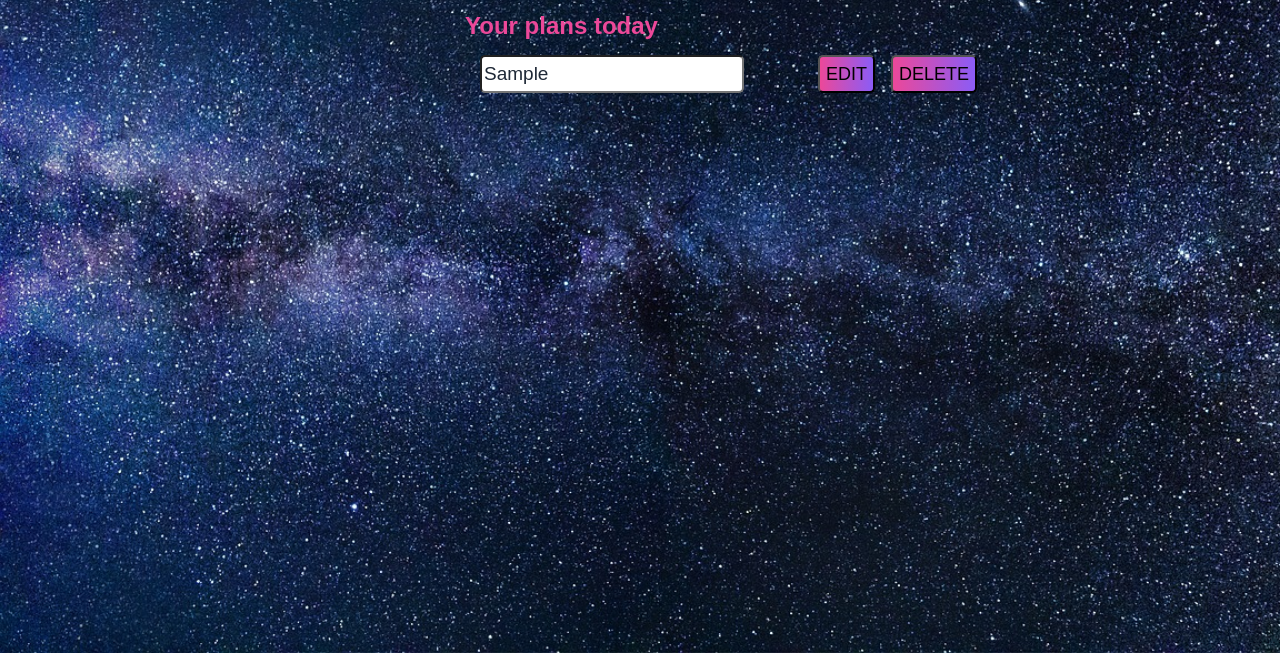
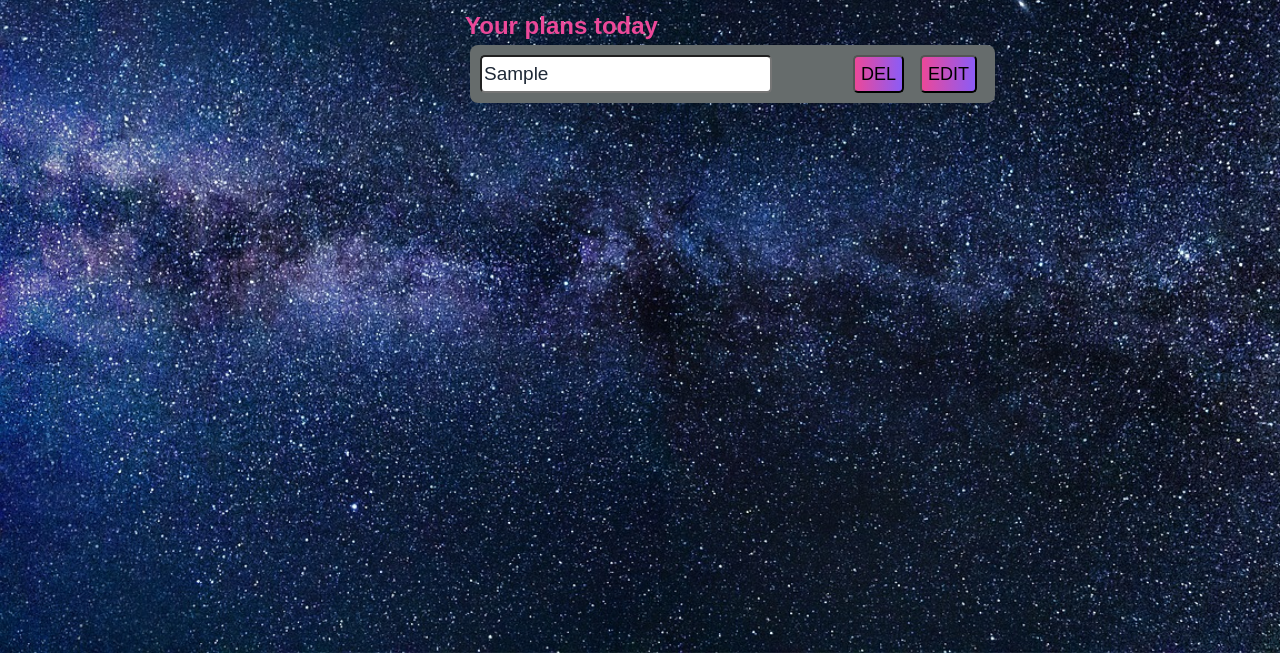
Before and after one commit to juliMostova/todoList, a plain HTML site: page index.html in a window 1280 px wide. Both pictures are taken after typing "Sample" into the empty fields and a click on the input "Add task". Shown: the part 147-800 px from the top of the page. Drawn offline with Linux system fonts and the light colour scheme.

Commit message:
change del and edit

```diff
--- a/todo.css
+++ b/todo.css
@@ -72,14 +72,19 @@ main{
 	margin: 0 auto;
     padding-top: 15px;
 }
+ #tasks{
+position: relative;
+
+}
 #tasks .task{
 display: flex;
 justify-content: space-between;
 padding: 10px;
 margin: 5px;
 width: 150%;
+background-color: rgb(102, 108, 108);
 
-
+border-radius: 8px;
 }
 
 .task .content {
@@ -94,9 +99,11 @@ width: 150%;
 	transition: 0.4s;
     border-radius: 5px;
     outline: none;
+
 }
 .task  button {
 	cursor: pointer;
+	/* width: 40px; */
 	margin: 0 0.5rem;
 	font-size: 1.125rem;
 	font-weight: 500;
@@ -112,3 +119,9 @@ width: 150%;
 .task button:active {
 	opacity: 0.6;
 }
+
+.string{
+	text-decoration: line-through;
+
+
+}
--- a/todo.js
+++ b/todo.js
@@ -1,42 +1,85 @@
-const inputTask = document.querySelector('#newTask_input'),
-       submitTask = document.querySelector('#new-task-submit'),
-       tasks = document.querySelector('#tasks');
+const inputTask = document.querySelector("#newTask_input"),
+  submitTask = document.querySelector("#new-task-submit"),
+  tasks = document.querySelector("#tasks");
 
-
-       submitTask.addEventListener('click',(e)=>{
+submitTask.addEventListener("click", (e) => {
   e.preventDefault();
   let inpVal = inputTask.value;
 
-if(inpVal === ""){
-    alert('You need to type something');
+  if (inpVal === "") {
+    alert("You need to type something");
     return;
   }
 
-let html = "";
-html =  `
-<div class="task">
-<div class="content">
-<input type="text" class="text" value="${inpVal}" readonly>
-</div>
-<button class="edit">edit</button>
-<button class="delete">delete</button>
-</div>
-`;
-tasks.insertAdjacentHTML('beforeend',html);
+  // let html = "";
+  // html =  `
+  // <div class="task">
+  // <div class="content">
+  // <input type="text" class="text" value="${inpVal}"readonly>
+  // </div>
+  // <button class="edit">edit</button>
+  // <button class="delete">delete</button>
+  // </div>
+  // `;
+
+  // tasks.insertAdjacentHTML('beforeend',html);
+
+  let storage = [];
+
+  let taskDiv = document.createElement("div");
+  taskDiv.classList.add("task");
+    tasks.appendChild(taskDiv);
+
+// storage.push(tasks)
+//     localStorage.setItem('storage',JSON.stringify(storage));
+
+  let taskContent = document.createElement("div");
+  taskContent.classList.add("content");
+  taskDiv.appendChild(taskContent);
+
+  let inputText = document.createElement("input");
+  inputText.classList.add("text");
+  inputText.value = inpVal;
+  inputText.type = "text";
+  inputText.setAttribute("readonly", "readonly");
+
+  taskContent.appendChild(inputText);
+
+  let del = document.createElement("button");
+  del.classList.add("delete");
+  del.innerText = "Del";
+  taskDiv.appendChild(del);
+
+  let edit = document.createElement("button");
+  edit.classList.add("edit");
+  edit.innerText = "Edit";
+  taskDiv.appendChild(edit);
 
   inputTask.value = "";
 
 
-let delBtn = document.querySelectorAll('.delete');
+  let delBtn = document.querySelectorAll(".delete");
 
-for(let i=0;i<delBtn.length;i++){
-    delBtn[i].addEventListener('click',function(){
+  for (let i = 0; i < delBtn.length; i++) {
+    delBtn[i].addEventListener("click", function () {
       this.parentNode.remove();
+
     });
   }
 
+  let editBtn = document.querySelectorAll(".edit");
 
+  for (let i = 0; i < editBtn.length; i++) {
+    editBtn[i].addEventListener("click", function () {
+      if (editBtn[i].innerText.toLowerCase() === "edit") {
+        editBtn[i].innerText = "Save";
+        inputText.removeAttribute("readonly");
+        inputText.focus();
 
-
-
+      } else {
+        inputText.setAttribute("readonly", "readonly");
+        editBtn[i].innerText = "edit";
+      }
     });
+  }
+});
```
Lines whose indentation alone changed are shown as unchanged.
